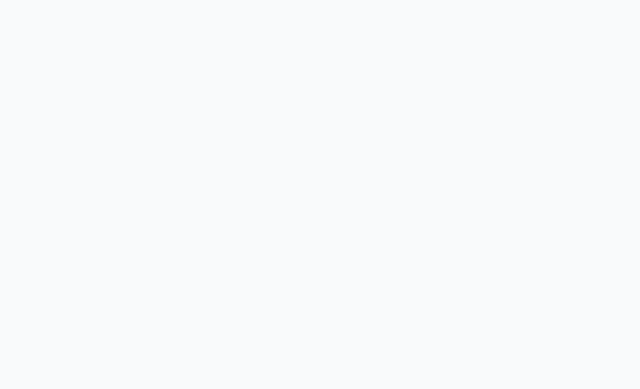
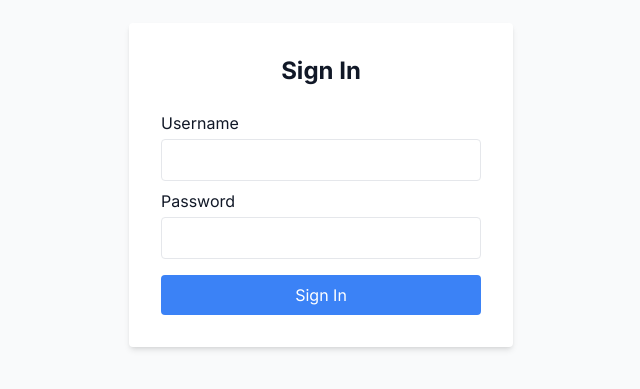
Before and after one commit to awolfe89/workout-tracker, a React (Vite) app: page /login in a window 1280 px wide. Shown: the part 215-604 px from the top of the page, without its empty margins (319-959 px from the left). Built offline with nearby package versions, Linux system fonts and the light colour scheme; the HTML template or start-up script is replaced by a standard one.

Commit message:
last one tonight

```diff
--- a/src/pages/LoginPage.jsx
+++ b/src/pages/LoginPage.jsx
@@ -1,42 +1,76 @@
-// src/pages/LoginPage.jsx
-import { useState } from 'react';
-import { toast } from 'react-hot-toast';
-import { setCredentials, clearCredentials, authApi } from '../services/api';
+import React, { useState } from 'react';
+import { useNavigate } from 'react-router-dom';
+import toast from 'react-hot-toast';
+import { setCredentials, clearCredentials, authApi, isAuthenticated } from '../services/api';
 
-export default function LoginPage({ onLoginSuccess }) {
+export default function LoginPage() {
+  const navigate = useNavigate();
   const [username, setUsername] = useState('');
   const [password, setPassword] = useState('');
   const [loading, setLoading] = useState(false);
 
-  const handleLogin = async e => {
+  // Redirect to main app if already authenticated
+  React.useEffect(() => {
+    if (isAuthenticated()) {
+      navigate('/', { replace: true });
+    }
+  }, [navigate]);
+
+  const handleLogin = async (e) => {
     e.preventDefault();
     if (!username || !password) {
-      toast.error('Please enter both username and password');
+      toast.error('Enter both username and password');
       return;
     }
     setLoading(true);
-
     try {
-      // Store token
+      // Store credentials in localStorage
       setCredentials(username, password);
-
-      // Verify via our API wrapper
+      // Verify via API
       await authApi.verify();
       toast.success('Login successful');
-      onLoginSuccess(); // toggles App.isLoggedIn
+      navigate('/', { replace: true });
     } catch (err) {
-      console.error('Login failed:', err);
+      console.error('Login error:', err);
       clearCredentials();
-      toast.error('Login failed. Please check your credentials.');
+      toast.error('Login failed. Check credentials.');
     } finally {
       setLoading(false);
     }
   };
 
   return (
-    <form onSubmit={handleLogin} className="…">
-      {/* username/password inputs */}
-      <button type="submit" disabled={loading}> … </button>
-    </form>
+    <div className="flex items-center justify-center h-screen bg-gray-50">
+      <form onSubmit={handleLogin} className="bg-white p-8 rounded shadow-md w-full max-w-sm">
+        <h2 className="text-2xl font-bold mb-6 text-center">Sign In</h2>
+        <label className="block mb-2">
+          Username
+          <input
+            type="text"
+            value={username}
+            onChange={(e) => setUsername(e.target.value)}
+            className="w-full border p-2 rounded mt-1"
+            disabled={loading}
+          />
+        </label>
+        <label className="block mb-4">
+          Password
+          <input
+            type="password"
+            value={password}
+            onChange={(e) => setPassword(e.target.value)}
+            className="w-full border p-2 rounded mt-1"
+            disabled={loading}
+          />
+        </label>
+        <button
+          type="submit"
+          className="w-full bg-blue-500 text-white py-2 rounded hover:bg-blue-600 disabled:opacity-50"
+          disabled={loading}
+        >
+          {loading ? 'Signing In…' : 'Sign In'}
+        </button>
+      </form>
+    </div>
   );
 }
--- a/src/pages/SettingsPage.jsx
+++ b/src/pages/SettingsPage.jsx
@@ -1,11 +1,10 @@
 import React, { useState, useEffect } from 'react';
 import { useNavigate } from 'react-router-dom';
-import { scheduleApi, clearCredentials, isAuthenticated } from '../services/api';
-import { useWorkout } from '../context/WorkoutContext';
+import { scheduleApi, workoutApi, clearCredentials, isAuthenticated } from '../services/api';
 
 export default function SettingsPage() {
   const navigate = useNavigate();
-  const { workouts } = useWorkout();
+  const [workouts, setWorkouts] = useState([]);
   const [schedule, setSchedule] = useState(null);
   const [error, setError] = useState(null);
   const [saving, setSaving] = useState(false);
@@ -17,23 +16,27 @@ export default function SettingsPage() {
     }
   }, [navigate]);
 
-  // Load schedule on mount
+  // Load both schedule and workouts on mount
   useEffect(() => {
-    async function loadSchedule() {
+    async function loadData() {
       try {
-        const data = await scheduleApi.get();
-        setSchedule(data);
+        const [sched, wts] = await Promise.all([
+          scheduleApi.get(),
+          workoutApi.getAll()
+        ]);
+        setSchedule(sched);
+        setWorkouts(wts);
       } catch (err) {
         if (err.message.startsWith('Unauthorized')) {
           clearCredentials();
           navigate('/login', { replace: true });
         } else {
-          console.error('Error loading schedule:', err);
-          setError('Failed to load schedule.');
+          console.error('Error loading data:', err);
+          setError('Failed to load schedule or workouts.');
         }
       }
     }
-    loadSchedule();
+    loadData();
   }, [navigate]);
 
   const handleWorkoutsChange = (dayIndex, selectedIds) => {
@@ -65,7 +68,9 @@ export default function SettingsPage() {
   };
 
   if (error) return <div className="p-4 text-red-600">{error}</div>;
-  if (!schedule) return <div className="p-4">Loading schedule…</div>;
+  if (!schedule || workouts.length === 0) {
+    return <div className="p-4">Loading schedule & workouts…</div>;
+  }
 
   return (
     <div className="space-y-6 p-6">
```
